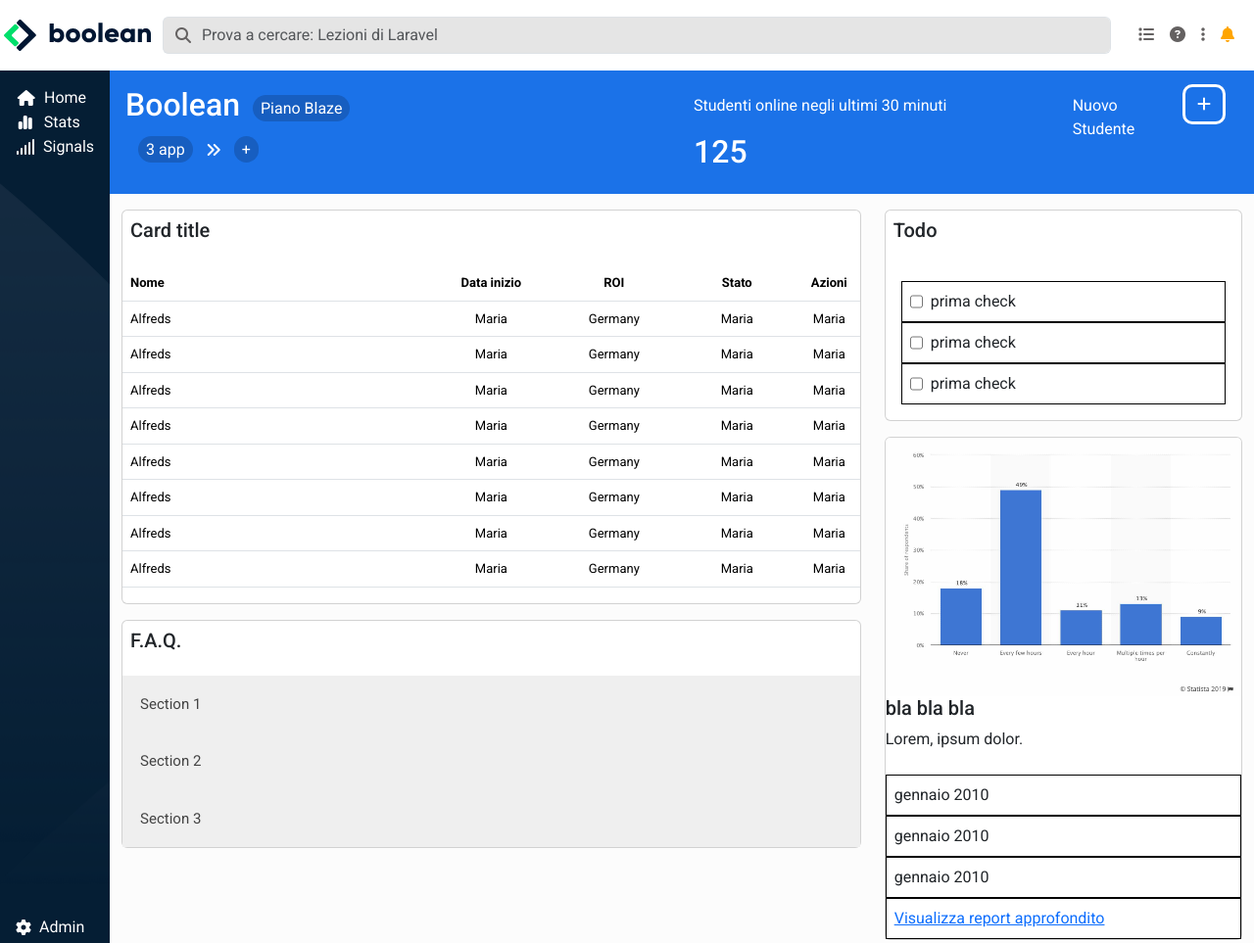
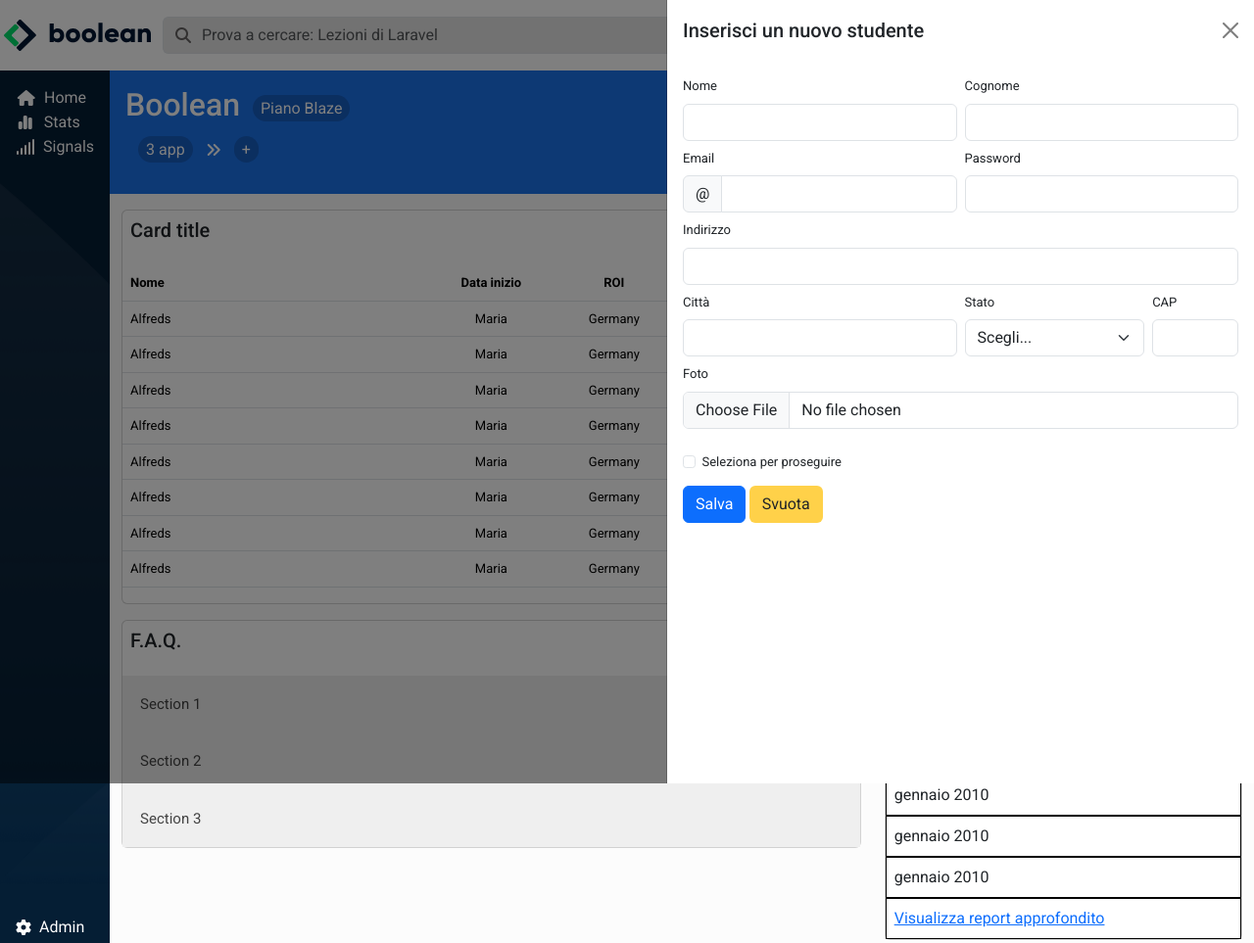
Before and after one commit to Seko461/html-css-bootstrap-dashboard, a plain HTML site: page index.html in a window 1280 px wide. Shown: the top 963 px of the page at 98% size. Drawn offline with nearby package versions, Linux system fonts and the light colour scheme.

Commit message:
add offcanvas form

```diff
--- a/assets/css/style.css
+++ b/assets/css/style.css
@@ -19,6 +19,7 @@
     --db-accent: rgba(255, 209, 73, 1);
     --db-allert: rgba(221, 56, 72, 1);
     --db-cardtitle: #f7f7f7;
+
 }
 
 
@@ -28,6 +29,8 @@ body {
     background-color: rgb(252, 252, 252);
 }
 
+
+/* #region header */
 nav {
     background-color: var(--db-lighter);
 }
@@ -74,6 +77,12 @@ nav>div {
     color: orange;
 }
 
+
+
+/* #endregion header */
+
+/* #region side bar */
+
 .side_bar {
     background-color: var(--db-primarydarker);
     background-image: url(/assets/img/sidebar-bg.png);
@@ -89,6 +98,11 @@ nav>div {
     transform: translateX(.2rem);
 }
 
+
+/* #endregion side bar */
+
+
+/* #region main */
 #site_main {
     display: flex;
     flex-direction: row;
@@ -154,6 +168,14 @@ nav>div {
 
 }
 
+.offcanvas-body {
+    font-size: small;
+}
+
+.svuota {
+    background-color: var(--db-accent);
+}
+
 .card {
     margin-bottom: 1rem;
 }
@@ -209,6 +231,11 @@ td~td {
     display: flex;
 }
 
+/* #endregion main */
+
+
+
+
 
 @media screen and (min-width:575px) {
 
@@ -239,6 +266,9 @@ td~td {
         display: inline-block;
     }
 
+    .offcanvas-size-xl {
+        --bs-offcanvas-width: min(95vw, 600px) !important;
+    }
 }
 
 @media screen and (max-width:768px) {
--- a/index.html
+++ b/index.html
@@ -9,7 +9,7 @@
         integrity="sha384-T3c6CoIi6uLrA9TneNEoa7RxnatzjcDSCmG1MXxSR1GAsXEV/Dwwykc2MPK8M2HN" crossorigin="anonymous">
     <script src="https://kit.fontawesome.com/f54afad4a3.js" crossorigin="anonymous"></script>
     <link rel="stylesheet" href="./assets/css/style.css">
-
+    <link rel="stylesheet" href="./assets/sass/style.sass">
     <title>Dashboard Bootstrap</title>
 </head>
 
@@ -202,16 +202,81 @@
                                     aria-controls="offcanvasRight">
                                     <a href="#"><i class="fa-solid fa-plus"></i></a>
                                 </button>
+                                <!-- offcanvas -->
+                                <div class="offcanvas show offcanvas-size-xl offcanvas-end " tabindex="-1"
+                                    id="offcanvasRight" aria-labelledby="offcanvasRightLabel">
 
-                                <div class="offcanvas offcanvas-end" tabindex="-1" id="offcanvasRight"
-                                    aria-labelledby="offcanvasRightLabel">
+                                    <!-- offcanvas header-->
                                     <div class="offcanvas-header">
-                                        <h5 class="offcanvas-title" id="offcanvasRightLabel">Offcanvas right</h5>
+                                        <h5 class="offcanvas-title" id="offcanvasRightLabel">Inserisci un nuovo studente
+                                        </h5>
                                         <button type="button" class="btn-close" data-bs-dismiss="offcanvas"
                                             aria-label="Close"></button>
                                     </div>
+
+
+                                    <!-- offcanvas body-->
                                     <div class="offcanvas-body">
-                                        ...
+                                        <form class="row g-2">
+                                            <div class="col-md-6">
+                                                <label for="inputName1" class="form-label">Nome</label>
+                                                <input type="text" class="form-control" id="inputText1">
+                                            </div>
+                                            <div class="col-md-6">
+                                                <label for="inputText2" class="form-label">Cognome</label>
+                                                <input type="text" class="form-control" id="inputText2">
+                                            </div>
+                                            <div class="col-md-6 ">
+
+                                                <label class="form-label" for="inputMail3">Email</label>
+                                                <div class="input-group">
+                                                    <div class="input-group-text">@</div>
+                                                    <input type="mail" class="form-control" id="inputMail3">
+                                                </div>
+                                            </div>
+
+                                            <div class="col-md-6">
+                                                <label for="inputPassword4" class="form-label">Password</label>
+                                                <input type="password" class="form-control" id="inputPassword4">
+                                            </div>
+                                            <div class="col-12">
+                                                <label for="inputAddress" class="form-label">Indirizzo</label>
+                                                <input type="text" class="form-control" id="inputAddress">
+                                            </div>
+                                            <div class="col-md-6">
+                                                <label for="inputCity" class="form-label">Città</label>
+                                                <input type="text" class="form-control" id="inputCity">
+                                            </div>
+                                            <div class="col-md-4">
+                                                <label for="inputState" class="form-label">Stato</label>
+                                                <select id="inputState" class="form-select">
+                                                    <option selected>Scegli...</option>
+                                                    <option>...</option>
+                                                </select>
+                                            </div>
+                                            <div class="col-md-2">
+                                                <label for="inputZip" class="form-label">CAP</label>
+                                                <input type="text" class="form-control" id="inputZip">
+                                            </div>
+                                            <div class="col-12 mb-3">
+                                                <label for="inputFile01" class="form-label">Foto</label>
+                                                <input type="file" class="form-control" id="inputFile01"
+                                                    aria-describedby="inputGroupFileAddon01" aria-label="Upload">
+
+                                            </div>
+                                            <div class="col-12">
+                                                <div class="form-check">
+                                                    <input class="form-check-input" type="checkbox" id="gridCheck">
+                                                    <label class="form-check-label" for="gridCheck">
+                                                        Seleziona per proseguire
+                                                    </label>
+                                                </div>
+                                            </div>
+                                            <div class="col-12">
+                                                <button type="submit" class="btn btn-primary">Salva</button>
+                                                <button type="#" class="btn svuota">Svuota</button>
+                                            </div>
+                                        </form>
                                     </div>
                                 </div>
                             </div>
```
